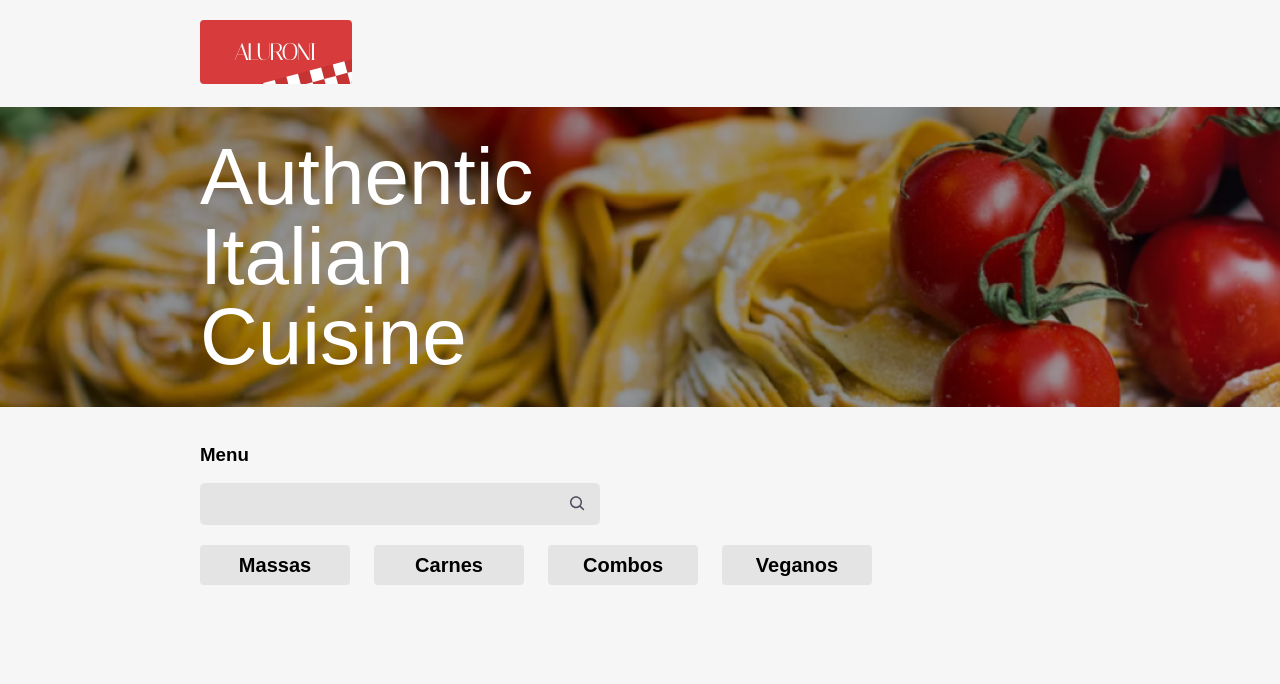
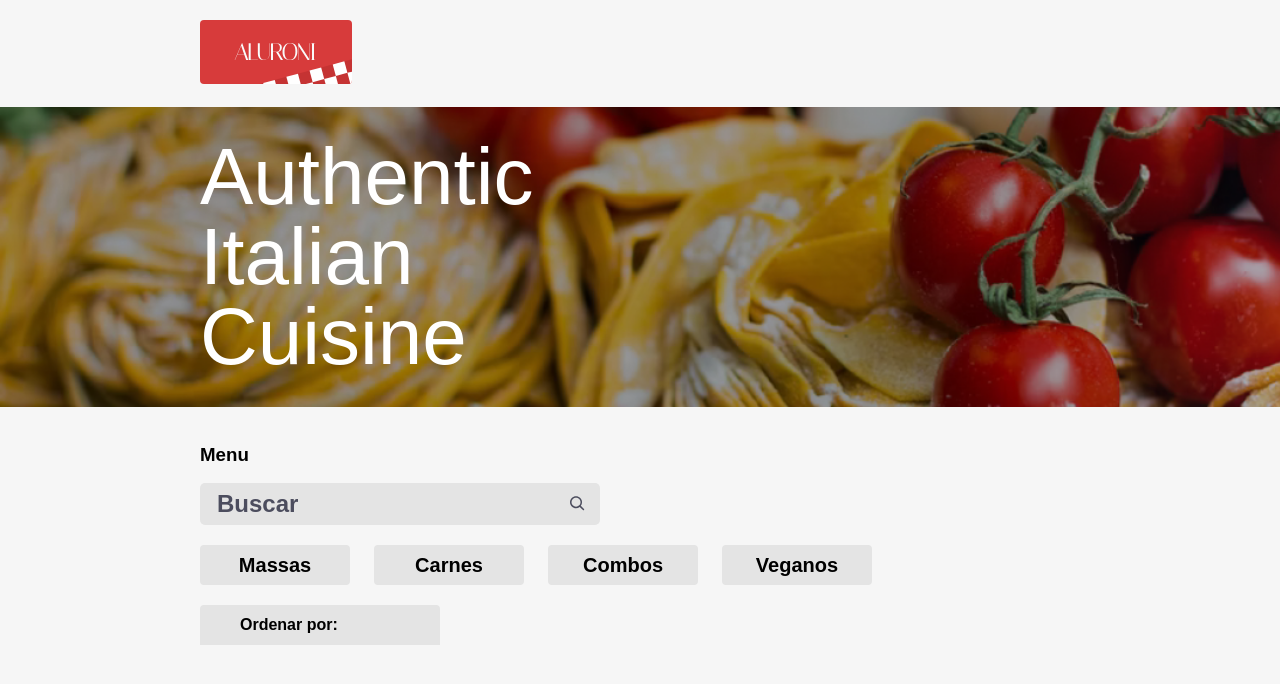
Before and after one commit to mylenaverspeelt/la-pasta-restaurant, a React (Create React App) app: page / in a window 1280 px wide. Shown: the top 684 px of the page. Built offline with nearby package versions, Linux system fonts and the light colour scheme; a web font is replaced by a local one.

Commit message:
feat: ordenador component

```diff
--- a/package.json
+++ b/package.json
@@ -10,6 +10,7 @@
     "@types/node": "^16.11.43",
     "@types/react": "^18.0.15",
     "@types/react-dom": "^18.0.6",
+    "classnames": "^2.3.1",
     "normalize.css": "^8.0.1",
     "react": "^18.2.0",
     "react-dom": "^18.2.0",
--- a/public/index.html
+++ b/public/index.html
@@ -2,7 +2,6 @@
 <html lang="en">
   <head>
     <meta charset="utf-8" />
-    <link rel="icon" href="%PUBLIC_URL%/favicon.ico" />
     <meta name="viewport" content="width=device-width, initial-scale=1" />
     <link rel="apple-touch-icon" href="%PUBLIC_URL%/logo192.png" />
     <link rel="manifest" href="%PUBLIC_URL%/manifest.json" />
--- a/src/pages/Menu/Filters/Filters.tsx
+++ b/src/pages/Menu/Filters/Filters.tsx
@@ -1,20 +1,34 @@
-import filters from './filters.json'
-import style from './Filters.module.scss'
-type IOption = typeof filters[0]
+import filters from "./filters.json";
+import style from "./Filters.module.scss";
 
-export default function Filters(){
 
-function selectFilters(option: IOption){
+type IOption = typeof filters[0];
 
+interface Props {
+  filter: null | number;
+  setFilter: React.Dispatch<React.SetStateAction<number | null>>;
 }
 
-    return(
+export default function Filters({ filter, setFilter }: Props) {
+  function selectFilters(option: IOption) {
+    if (filter === option.id) return setFilter(null);
+    return setFilter(option.id);
+  }
+
+  return (
     <div className={style.filtros}>
       {filters.map((option) => (
-            <button  className= {style.filtros__filtro}key={option.id} onClick={() => selectFilters(option)}>
+        <button
+          className={`
+          ${style.filtros__filtro} ${
+            filter === option.id ? style["filtros__filtro--ativo"] : " "
+          }`}
+          key={option.id}
+          onClick={() => selectFilters(option)}
+        >
           {option.label}
         </button>
       ))}
     </div>
-    )
+  );
 }
--- a/src/pages/Menu/Menu.tsx
+++ b/src/pages/Menu/Menu.tsx
@@ -3,9 +3,11 @@ import { ReactComponent as Logo } from "assets/logo.svg";
 import Searcher from "./Searcher/Searcher";
 import { useState } from "react";
 import Filters from "./Filters/Filters";
+import Ordenador from "./Ordenador/Ordenador";
 
 export default function Menu() {
   const [search, setSearch] = useState("");
+  const [filter, setFilter] = useState<number | null>(null);
 
   return (
     <main>
@@ -19,7 +21,8 @@ export default function Menu() {
         <h3 className={style.menu__title}>Menu</h3>
         <Searcher search={search} setSearch={setSearch} />
         <div className={style.cardapio__filtros}>
-          <Filters />
+          <Filters filter={filter} setFilter={setFilter}/>
+          <Ordenador/>
         </div>
       </section>
     </main>
--- /dev/null
+++ b/src/pages/Menu/Ordenador/Options.json
@@ -0,0 +1,18 @@
+[
+    {
+      "nome": "",
+      "value": ""
+    },
+    {
+      "nome": "Porção",
+      "value": "porcao"
+    },
+    {
+      "nome": "Qtd. pessoas",
+      "value": "qtd_pessoas"
+    },
+    {
+      "nome": "Preço",
+      "value": "preco"
+    }
+  ]
--- /dev/null
+++ b/src/pages/Menu/Ordenador/Ordenador.module.scss
@@ -0,0 +1,49 @@
+@import "styles/variaveis";
+
+.ordenador {
+  align-items: center;
+  background-color: $grey;
+  border: none;
+  border-top-left-radius: 4px;
+  border-top-right-radius: 4px;
+  display: flex;
+  font-size: 1rem;
+  font-weight: bold;
+  height: 40px;
+  justify-content: space-between;
+  min-width: 240px;
+  padding: 0 40px;
+  position: relative;
+  &--ativo {
+    background-color: $blue;
+    color: white;
+  }
+  &__options {
+    display: none;
+    position: absolute;
+    left: 0;
+    flex-direction: column;
+    top: 100%;
+    width: 100%;
+    &--ativo {
+      display: flex;
+    }
+  }
+  &__option {
+    align-items: center;
+    background-color: $grey;
+    border-top: 2px solid $light-grey;
+    box-sizing: border-box;
+    color: $black;
+    display: flex;
+    height: 40px;
+    justify-content: center;
+    width: inherit;
+    &:hover,
+    &--ativo {
+      background-color: $blue;
+      cursor: pointer;
+      color: white;
+    }
+  }
+}
--- /dev/null
+++ b/src/pages/Menu/Ordenador/Ordenador.tsx
@@ -0,0 +1,17 @@
+import style from "./Ordenador.module.scss";
+import options from "./Options.json";
+
+export default function Ordenador() {
+  return (
+    <button className={style.ordenador}>
+      <span>Ordenar por:</span>
+      <div className={style.ordenador__options}>
+{options.map((option) => (
+<div className={style.ordenador__option} key={option.value}>
+    {option.nome}
+     </div>
+))}
+      </div>
+    </button>
+  );
+}
--- a/src/pages/Menu/Searcher/Searcher.tsx
+++ b/src/pages/Menu/Searcher/Searcher.tsx
@@ -1,17 +1,23 @@
 import React from "react";
-import style from './Searcher.module.scss'
-import { CgSearch } from 'react-icons/cg'
+import style from "./Searcher.module.scss";
+import { CgSearch } from "react-icons/cg";
 
 interface Props {
   search: string;
   setSearch: React.Dispatch<React.SetStateAction<string>>;
 }
 
-export default function Searcher({search, setSearch}: Props) {
-  return <div className={style.buscador}>
-    <input onChange={(e) =>{
-        setSearch(e.target.value)
-    }} value={search} />
-    <CgSearch size={20} color='#4C4D5E' />
-  </div>;
+export default function Searcher({ search, setSearch }: Props) {
+  return (
+    <div className={style.buscador}>
+      <input
+        onChange={(e) => {
+          setSearch(e.target.value);
+        }}
+        placeholder="Buscar"
+        value={search}
+      />
+      <CgSearch size={20} color="#4C4D5E" />
+    </div>
+  );
 }
```
Also changed, not shown: 1 other file (tests, documents, lock files or other folders). Lines whose indentation alone changed are shown as unchanged.
